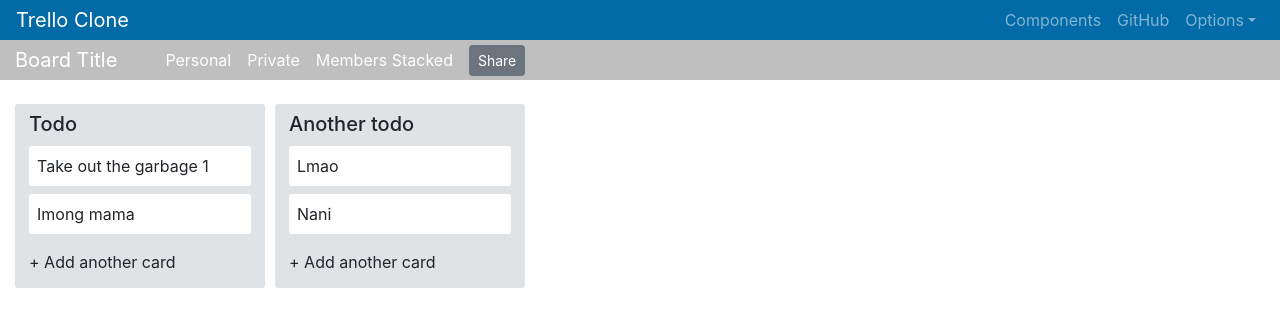
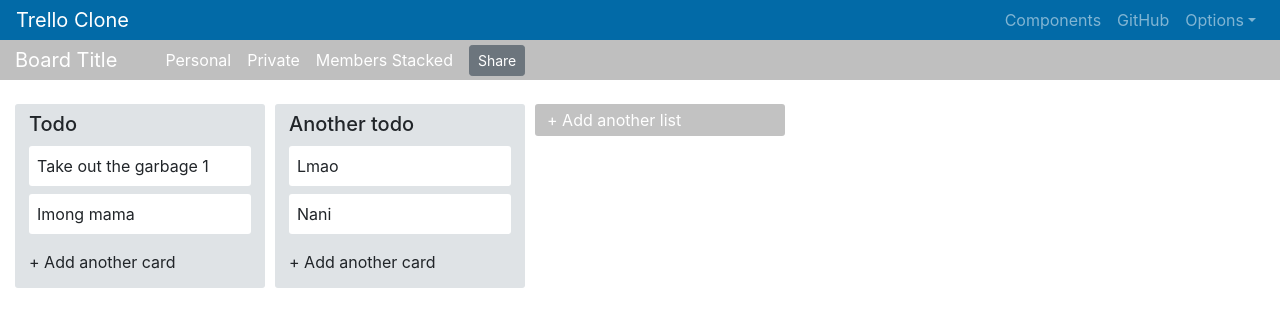
Before and after one commit to SeanningTatum/trello-clone-frontend, a Next.js app: page /board in a window 1280 px wide. Shown: the top 326 px of the page. Built offline with nearby package versions, Linux system fonts and the light colour scheme.

Commit message:
horizontal scrolling

```diff
--- a/components/board/Column.js
+++ b/components/board/Column.js
@@ -1,6 +1,6 @@
 // @flow
 
-import React, {memo} from 'react'
+import React, {memo, useRef} from 'react'
 import {Input, Button} from 'reactstrap'
 import styled from 'styled-components'
 import {Droppable, Draggable} from 'react-beautiful-dnd'
@@ -65,7 +65,7 @@
                   <AddCardContainer>
                     <AddCardInput placeholder="Enter a title for this card" {...taskInput} />
                     <div className="text-right">
-                      <Button color="success" onClick={onClickAddTask} type="button">
+                      <Button color="success" onClick={onClickAddTask} type="button" size="sm">
                         Add Task
                       </Button>
                     </div>
@@ -81,7 +81,8 @@
 })
 
 const ColumnContainer = styled.div`
-  width: 250px;
+  flex: 0 0 auto;
+  min-width: 250px;
   padding: 6px;
   margin-right: 10px;
   background-color: ${props => (props.isDraggingOver ? 'lightblue' : '#dfe3e6')};
@@ -106,7 +107,6 @@
 const AddCardText = styled.p`
   cursor: pointer;
   margin-bottom: 0px;
-  z-index: 100;
 `
 
 const AddCardContainer = styled.div`
--- a/pages/board.js
+++ b/pages/board.js
@@ -1,13 +1,14 @@
 // @flow
 
 import React, {useState} from 'react'
-import {Container} from 'reactstrap'
+import {Container, Input, Button} from 'reactstrap'
 import styled from 'styled-components'
 import {type DropResult, DragDropContext, Droppable} from 'react-beautiful-dnd'
 
 import Navbar from '../components/dashboard/Navbar'
 import NavTitleAndActions from '../components/board/NavTitleAndActions'
 import Column from '../components/board/Column'
+import useFormInput from '../hooks/useFormInput'
 
 const sampleBoardData = {
   tasks: {
@@ -35,7 +36,8 @@
 export default function Board() {
   const [board, setBoard] = useState(sampleBoardData)
   const [addCardId, setAddCardId] = useState()
-
+  const [addingColumn, setAddingColumn] = useState(false)
+  const {setValue: setColumnInput, ...columnInput} = useFormInput('')
   /**
    * Helper function that reorders array elements
    */
@@ -151,25 +153,27 @@
    * Function that adds a column to the end of
    * the column object
    */
-  function addColumn(columnName: string) {
+  function onAddColumn() {
+    setAddingColumn(false)
     const newBoard = {...board}
 
     const columnId = new Date().toString()
 
     const newColumns = {...newBoard.columns}
-    newColumns[columnId] = {id: columnId, title: columnName, taskIds: []}
+    newColumns[columnId] = {id: columnId, title: columnInput.value, taskIds: []}
 
     newBoard.columns = newColumns
     newBoard.columnOrder = [...newBoard.columnOrder, columnId]
 
+    setColumnInput('')
     setBoard(newBoard)
   }
 
   return (
-    <div>
+    <AppContainer>
       <Navbar />
       <NavTitleAndActions />
-      <Container fluid className="pt-4">
+      <Container fluid className="pt-4" style={{flex: 1}}>
         <DragDropContext onDragEnd={onDragEnd}>
           <Droppable droppableId="all-columns" direction="horizontal" type="column">
             {provided => (
@@ -192,15 +196,59 @@
                 })}
 
                 {provided.placeholder}
+
+                <AddColumn>
+                  {!addingColumn ? (
+                    <AddColumnPlaceholder onClick={() => setAddingColumn(true)}>
+                      + Add another list
+                    </AddColumnPlaceholder>
+                  ) : (
+                    <>
+                      <Input placeholder="Enter list title..." {...columnInput} />
+                      <div className="mt-2">
+                        <Button color="success" size="sm" onClick={onAddColumn}>
+                          Add List
+                        </Button>
+                      </div>
+                    </>
+                  )}
+                </AddColumn>
               </BoardContainer>
             )}
           </Droppable>
         </DragDropContext>
       </Container>
-    </div>
+    </AppContainer>
   )
 }
 
+const AppContainer = styled.div`
+  display: flex;
+  flex-direction: column;
+  height: 100vh;
+`
+
 const BoardContainer = styled.div`
   display: flex;
+  flex-wrap: nowrap;
+  overflow-x: auto;
+  background-color: transparent;
+  height: 100%;
 `
+
+const AddColumn = styled.div`
+  border-radius: 3px;
+  height: auto;
+  min-height: 32px;
+  padding: 4px;
+  transition: background 85ms ease-in, opacity 40ms ease-in, border-color 85ms ease-in;
+  background-color: rgba(0, 0, 0, 0.24);
+  cursor: pointer;
+  color: #fff;
+  height: fit-content;
+  min-width: 250px;
+`
+
+const AddColumnPlaceholder = styled.span`
+  padding: 6px 8px;
+`
```
